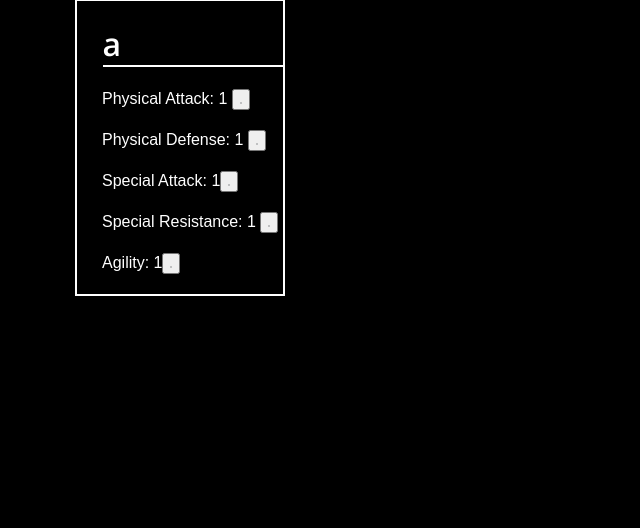
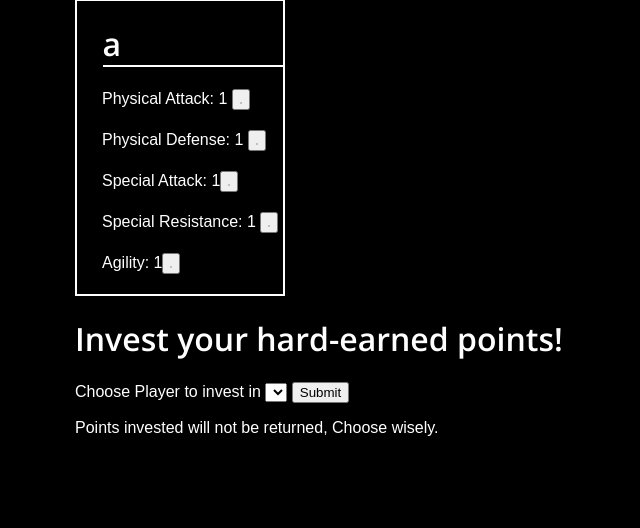
Before and after one commit to patrick-5546/battle-todo, a Django app: page /team/1/team-hub in a window 1280 px wide. Shown: the part 1767-2295 px from the top of the page, without its empty margins (0-640 px from the left). Before the commit the page ends 2063 px from the top, so only its background shows below. Run offline with Django 3.2, Linux system fonts and the light colour scheme; data comes from the database, SQL or seed files in the repository; lists and menus that the app fills with data are empty.

Commit message:
Preparing for merge

```diff
--- a/team/templates/team/team-hub.html
+++ b/team/templates/team/team-hub.html
@@ -71,6 +71,22 @@
         </div>
         {% endfor %}
     </div>
+
+    <div class="divInvestSkill">
+        <h1>Invest your hard-earned points!</h1>
+        <form action="">
+            <label for="players">Choose Player to invest in</label>
+            <select name="players" id="players">
+                {% for player in team_players %}
+                <option value="{{ player.player_name }}"></option>
+                {% endfor %}
+            </select>
+            <input type="submit" value="Submit">
+        </form>
+
+        <p>Points invested will not be returned, Choose wisely.</p>
+
+    </div>
 </div>
 
 {% endblock %}
```
